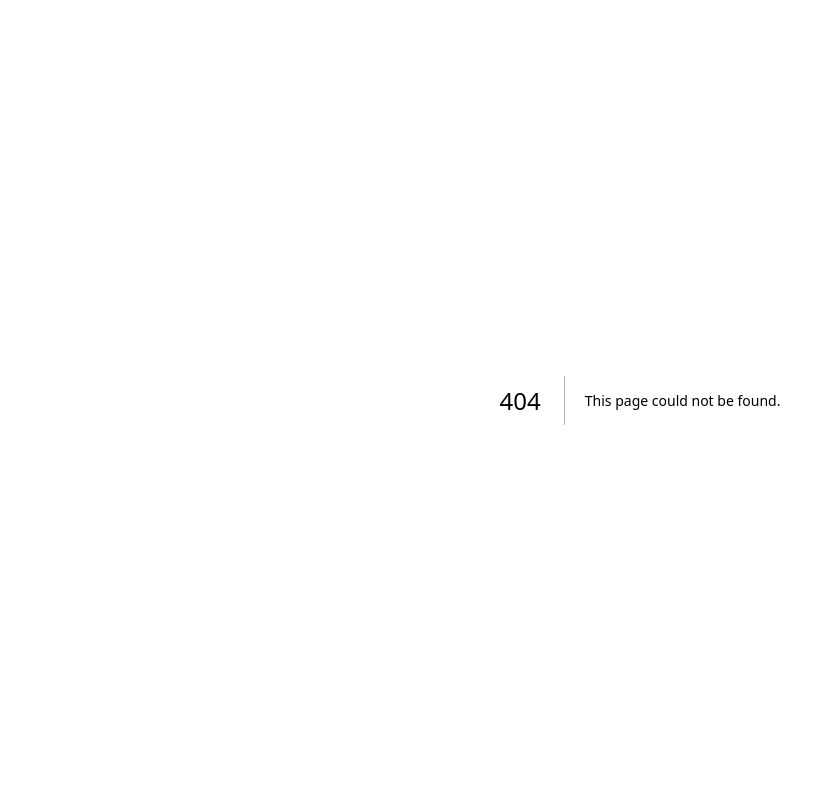
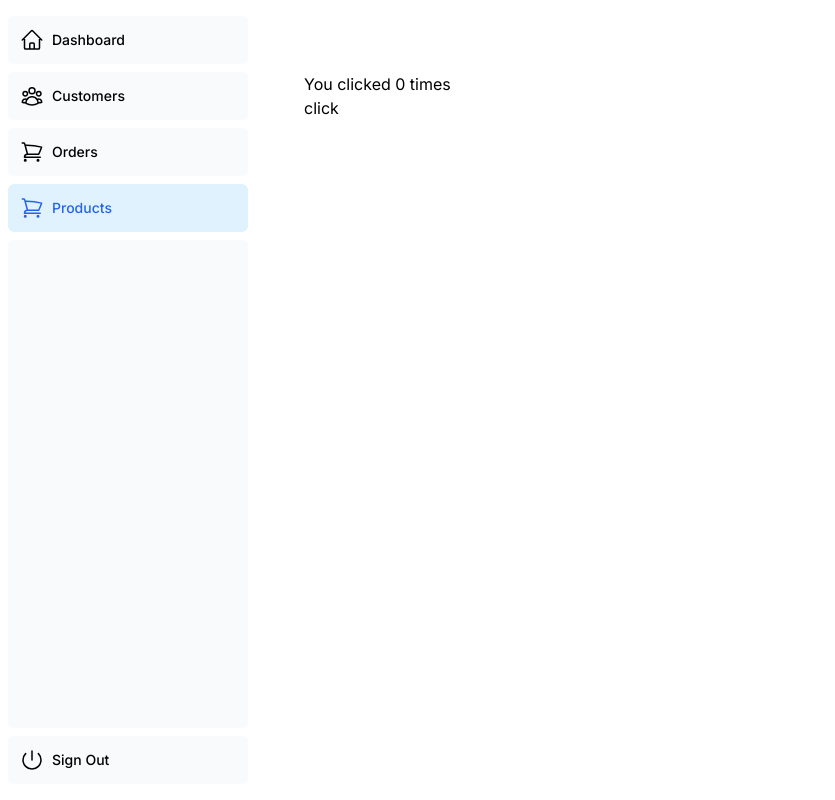
Before and after one commit to Paul-js-hub/supply-chain-erp, a Next.js app: page /dashboard/products in a window 1280 px wide. Before the commit this address had no page. Shown: the whole page, without its empty margins (0-835 px from the left). Built offline with nearby package versions, Linux system fonts and the light colour scheme.

Commit message:
Add side navigation bar

```diff
--- /dev/null
+++ b/src/app/dashboard/customers/page.tsx
@@ -0,0 +1,3 @@
+export default function Page(){
+  return <h1>Hello Customers!</h1>
+}
--- /dev/null
+++ b/src/app/dashboard/layout.tsx
@@ -0,0 +1,12 @@
+import SideNav from "../ui/dashboard/sidenav"; //../ui/dashboard/sidenav
+
+export default function Layout({ children }: { children: React.ReactNode }) {
+  return (
+    <div className="flex h-screen flex-col md:flex-row md:overflow-hidden">
+      <div className="w-full flex-none md:w-64">
+        <SideNav />
+      </div>
+      <div className="flex-grow p-6 md:overflow-y-auto md:p-12">{children}</div>
+    </div>
+  );
+}
--- /dev/null
+++ b/src/app/dashboard/orders/page.jsx
@@ -0,0 +1,3 @@
+export default function Page(){
+  return <p>Orders Page</p>
+}
--- /dev/null
+++ b/src/app/dashboard/page.tsx
@@ -0,0 +1,3 @@
+export default function Page(){
+  return <p>Hello Dashboard!</p>
+}
--- /dev/null
+++ b/src/app/dashboard/products/page.jsx
@@ -0,0 +1,15 @@
+'use client'
+
+import { useState } from "react"
+export default function Page(){
+  const [count, setCount] = useState(0);
+  return (
+    <div>
+      <form>
+    <input type="text" name="Name" />
+    </form>
+      <p>You clicked {count} times</p>
+    <button onClick={() => setCount(count + 1)} className="btn btn-blue">click</button>
+    </div>
+  );
+}
--- a/src/app/globals.css
+++ b/src/app/globals.css
@@ -2,7 +2,7 @@
 @tailwind components;
 @tailwind utilities;
 
-:root {
+/* :root {
   --foreground-rgb: 0, 0, 0;
   --background-start-rgb: 214, 219, 220;
   --background-end-rgb: 255, 255, 255;
@@ -30,4 +30,4 @@
   .text-balance {
     text-wrap: balance;
   }
-}
+} */
--- /dev/null
+++ b/src/app/ui/dashboard/nav-links.tsx
@@ -0,0 +1,39 @@
+'use client'
+import { UserGroupIcon, ShoppingCartIcon, HomeIcon } from '@heroicons/react/24/outline';
+import Link from 'next/link';
+import { usePathname } from 'next/navigation';
+import clsx from 'clsx';
+
+const links = [
+  {name: 'Dashboard', href: '/dashboard', icon: HomeIcon},
+  {name: 'Customers', href: '/dashboard/customers', icon: UserGroupIcon},
+  {name: 'Orders', href: '/dashboard/orders', icon: ShoppingCartIcon},
+  {name: 'Products', href: '/dashboard/products', icon: ShoppingCartIcon}
+]
+
+export default function NavLinks(){
+  const pathname = usePathname();
+  return (
+    <>
+    {links.map((link) => {
+      const LinkIcon = link.icon
+      return (
+        <Link
+          key={link.name}
+          href={link.href}
+          className={clsx(
+            "flex h-[48px] grow items-center justify-center gap-2 rounded-md bg-gray-50 p-3 text-sm font-medium hover:bg-sky-100 hover:text-blue-600 md:flex-none md:justify-start md:p-2 md:px-3",
+          {
+            'bg-sky-100 text-blue-600': pathname === link.href,
+          },
+          )}
+        >
+          <LinkIcon className="w-6"/>
+          <p className="hidden md:block">{link.name}</p>
+        </Link>
+      );
+    })}
+    </>
+  );
+
+}
--- /dev/null
+++ b/src/app/ui/dashboard/sidenav.tsx
@@ -0,0 +1,20 @@
+import Link from "next/link";
+import NavLinks from "@/app/ui/dashboard/nav-links"; //./nav-links
+import { PowerIcon } from "@heroicons/react/24/outline";
+
+export default function SideNav(){
+  return (
+    <div className="flex h-full flex-col px-3 py-4 md:px-2">
+    <div className="flex grow flex-row justify-between space-x-2 md:flex-col md:space-x-0 md:space-y-2">
+      <NavLinks />
+      <div className="hidden h-auto w-full grow rounded-md bg-gray-50 md:block"></div>
+      <form>
+        <button className="flex h-[48px] w-full grow items-center justify-center gap-2 rounded-md bg-gray-50 p-3 text-sm font-medium hover:bg-sky-100 hover:text-blue-600 md:flex-none md:justify-start md:p-2 md:px-3">
+          <PowerIcon className="w-6" />
+          <div className="hidden md:block">Sign Out</div>
+        </button>
+      </form>
+    </div>
+  </div>
+  )
+}
```
Also changed, not shown: package.json (+7 -5 lines), 1 other file (tests, documents, lock files or other folders).
